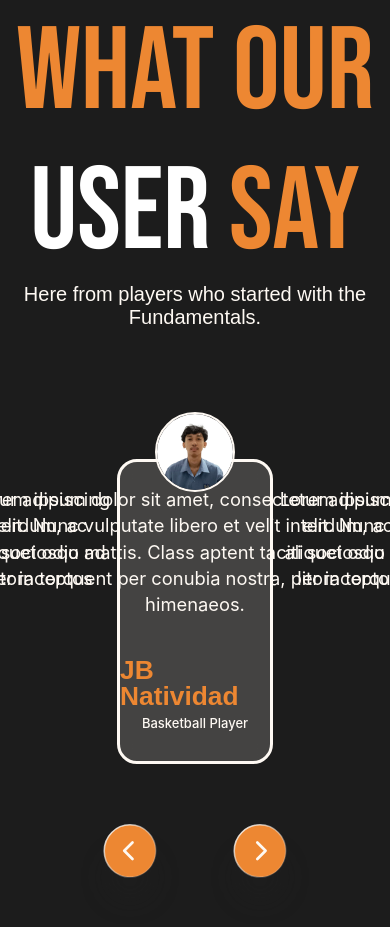
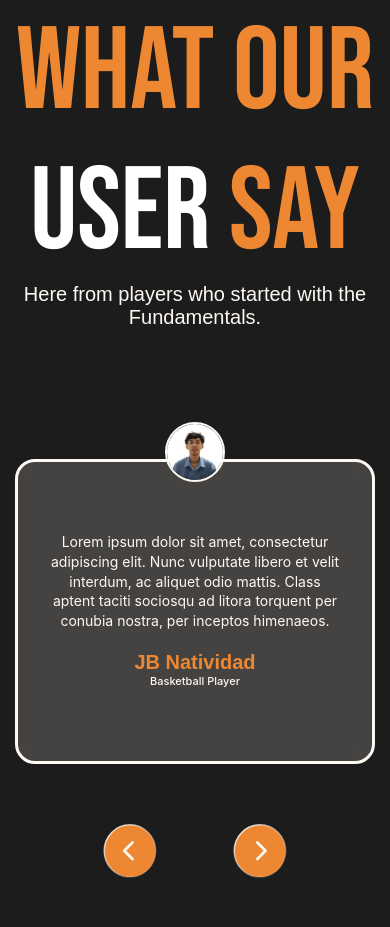
Before and after one commit to ArjTheProgrammer/fundamentals-frontend, a website: page index.html in a window 390 px wide. Shown: the part 1224-2151 px from the top of the page. Drawn offline with nearby package versions, Linux system fonts and the light colour scheme.

Commit message:
Make the testimonial responsive

```diff
--- a/index.css
+++ b/index.css
@@ -263,48 +263,81 @@ body {
 
 .testimonial-card {
   position: relative;
-  min-width: 40vw;
-  max-width: 400px;
-  height: 305px;
+  display: flex;
+  width: 100%;
+  min-width: 360px;
+  max-width: 580px;
+  height: auto;
+  min-height: 305px;
+  flex-shrink: 0;
   border-radius: 20px;
   border: 3px solid #fef9f3;
   background: rgba(254, 249, 243, 0.18);
   backdrop-filter: blur(10px);
-  display: flex;
   justify-content: center;
   align-items: center;
   flex-direction: column;
+  padding: 20px 15px;
 }
 
 .players {
-  max-width: 80px;
+  max-width: clamp(60px, 8vw, 80px);
   position: absolute;
-  top: -50px;
+  top: -40px;
   border-radius: 100%;
   border: 2px solid #fef9f3;
 }
 
 .testimonial-card p {
-  width: 446px;
+  width: 90%;
+  max-width: 540px;
   color: #fef9f3;
   text-align: center;
   font-family: Inter;
-  font-size: 18.34px;
+  font-size: clamp(14px, 2.5vw, 18.34px);
   font-style: normal;
   font-weight: 400;
-  line-height: 26.2px;
+  line-height: 1.4;
 }
 
 .player-name {
   color: #ed8732;
-  margin-top: 40px;
+  margin-top: clamp(20px, 4vw, 40px);
   font-weight: 600;
-  line-height: 26.2px;
-  font-size: 26.34px;
+  line-height: 1.2;
+  font-size: clamp(20px, 3vw, 26.34px);
   font-style: normal;
 }
 
 .testimonial-card p:last-child {
-  font-size: 13px;
+  font-size: clamp(11px, 1.5vw, 13px);
   font-weight: 500;
 }
+
+/* @media screen and (max-width: 768px) {
+  .testimonial-cards {
+    gap: 80px;
+    padding: 50px 20px;
+  }
+
+  .testimonial-card {
+    width: 85%;
+    min-width: 280px;
+  }
+}
+
+@media screen and (max-width: 480px) {
+  .testimonial-cards {
+    gap: 60px;
+    padding: 40px 10px;
+  }
+
+  .testimonial-card {
+    width: 90%;
+    padding: 15px 10px;
+  }
+
+  .players {
+    top: -30px;
+  }
+} */
```
